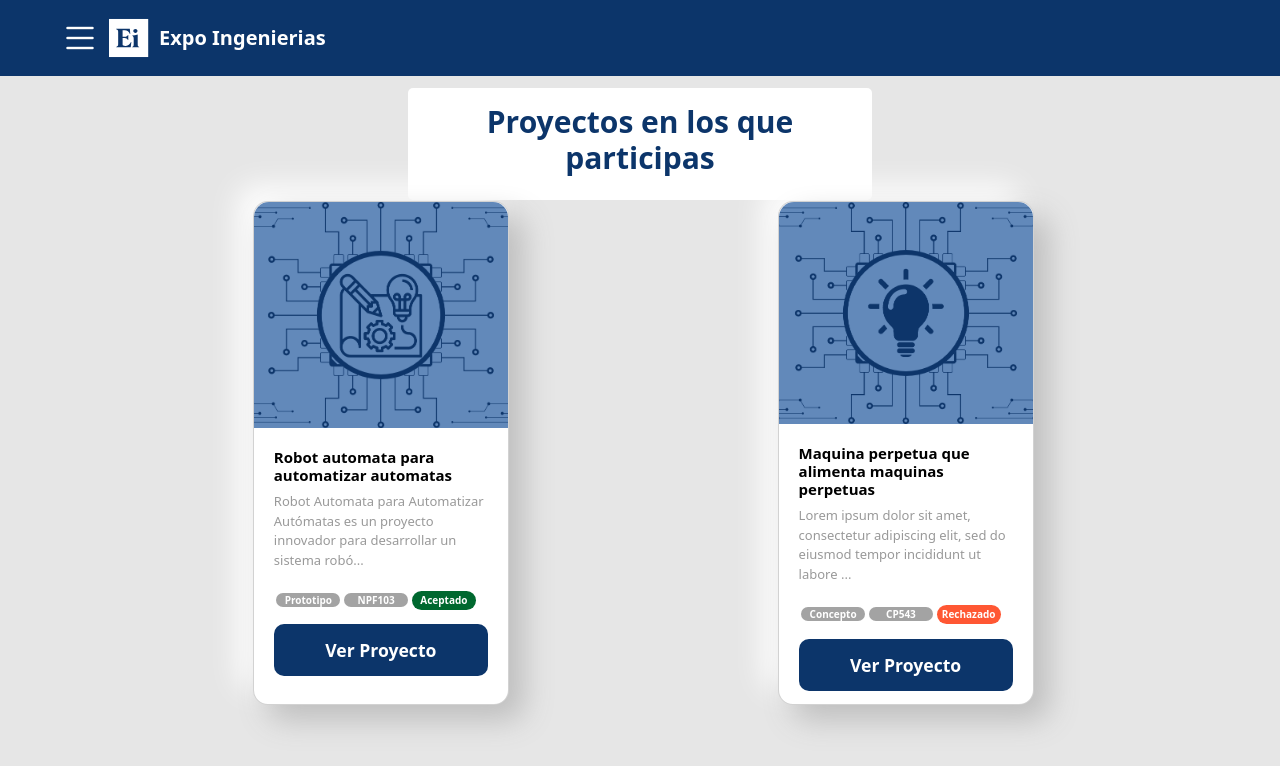
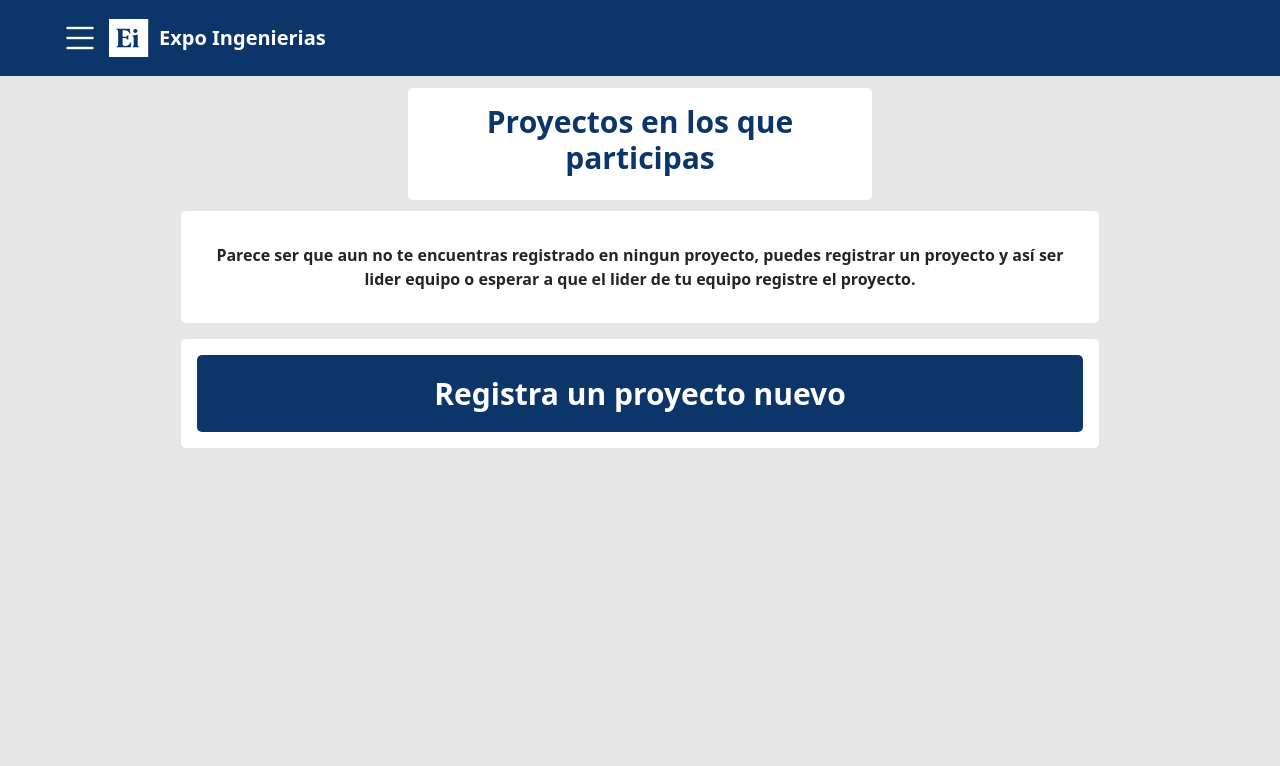
Before and after one commit to GerryDH2807/FrontEnd-ExpoIngenierias, a React (Create React App) app: page /projselection in a window 1280 px wide. Shown: the top 766 px of the page. Built offline with nearby package versions, Linux system fonts and the light colour scheme.

Commit message:
Nuevos cambios de la tarde

```diff
--- /dev/null
+++ b/src/BotonConfirmacion/ConfBot.css
@@ -0,0 +1,6 @@
+.ButtonContinue{
+
+    background-color: #0C356A;
+    border-color: #0C356A;
+    font-weight: bold;
+}
--- /dev/null
+++ b/src/BotonConfirmacion/ConfBot.js
@@ -0,0 +1,39 @@
+import './ConfBot.css'
+
+import Modal from 'react-bootstrap/Modal';
+import Button from 'react-bootstrap/Button';
+import { Link } from 'react-router-dom';
+import { useState } from 'react';
+
+export default function Usure({Path}) {
+    const [show, setShow] = useState(false);
+
+    const handleClose = () => setShow(false);
+    const handleShow = () => setShow(true);
+
+    return (
+      <>
+        <Button variant="primary" onClick={handleShow} className='ButtonRegister mt-3 btn-lg'>
+          Aceptar cambios
+        </Button>
+
+        <Modal
+          show={show}
+          onHide={handleClose}
+          backdrop="static"
+          keyboard={false}
+          centered
+        >
+          <Modal.Header closeButton>
+            <Modal.Title>Estas seguro de continuar?</Modal.Title>
+          </Modal.Header>
+          <Modal.Body className='centered-container h-100 d-flex justify-content-evenly'>
+              <Button  className='fw-bold' variant="secondary" onClick={handleClose}>
+                  Regresar
+              </Button>
+              <Link to={Path}><Button className='ButtonContinue' variant="primary">Continuar</Button></Link>
+          </Modal.Body>
+        </Modal>
+      </>
+    );
+  }
--- a/src/Inicio.js
+++ b/src/Inicio.js
@@ -26,7 +26,6 @@ import Actual from './ProyectosActuales/Actual.js';
 import ProjectEdition from './ProjEdition/ProjEdition.js';
 
 import ProjSelection from './ProjSelection/ProjSelection.js';
-
 
 
 import './Page.css';
@@ -73,13 +72,6 @@ function ToggleBar() {
           <hr />
           <nav>
             <div className='container'>
-              <div className='row m-2'>
-                <div className ='col-md-auto '>
-                  <Link to='/resumen' onClick={() => { handleClose(); setSection("Resumen"); }} class="bi bi-book-fill docu-icon2"></Link>
-                  <Link to='/resumen' className ="TextoValid2" onClick={() => { handleClose(); setSection("Resumen");}}>Resumen</Link>
-                </div>
-              </div>
-
               <div className='row m-2'>
                 <div className ='col-md-auto '>
                   <Link to='/projselection' onClick={() => { handleClose(); setSection("Mis Proyectos"); }} class="bi bi-boxes docu-icon2"></Link>
@@ -166,8 +158,8 @@ function App() {
 
       <Routes>
         <Route path='/resumen' element={<ProjResumeCont></ProjResumeCont>}></Route>
-        <Route path='/projselection' element={<ProjSelection></ProjSelection>}></Route>
-        <Route path='/extramaterial' element={""}></Route>
+        <Route path='/projselection' element={<ProjSelection ProjCheck={"False"}></ProjSelection>}></Route>
+        <Route path='/extramaterial' element={<RegisterCont></RegisterCont>}></Route>
         <Route path='/constancia' element={<Constancia></Constancia>}></Route>
         <Route path='/anuncios' element={<Announ></Announ>}></Route>
         <Route path='/mapa' element={""}></Route>
@@ -182,6 +174,8 @@ function App() {
 
         <Route path='/ProjRegister' element ={<ProjRegisterCont></ProjRegisterCont>}></Route>
 
+        <Route path='/Catalogo' element ={<Actual></Actual>}></Route>
+
       </Routes>
 
     </>
--- a/src/ProjEdition/ProjEdition.js
+++ b/src/ProjEdition/ProjEdition.js
@@ -1,12 +1,15 @@
 import { useState } from 'react';
-import Button from 'react-bootstrap/Button';
 import Col from 'react-bootstrap/Col';
 import Form from 'react-bootstrap/Form';
 import Row from 'react-bootstrap/Row';
 
 import { Link } from 'react-router-dom';
 
+import Usure from '../BotonConfirmacion/ConfBot'
+
 import "./ProjEdition.css"
+
+
 
 export default function ProjRegisterCont(){
     return (
@@ -135,7 +138,7 @@ function FormExample() {
                     </Form.Group>
                 </Row>
 
-                <center><Button type="submit" className='mt-4 btn-lg ButtonRegister'>Aceptar cambios</Button></center>
+                <center><Usure Path={'/resumen'}></Usure></center>
             </Form>
 
             <div className='container-fluid mb-4'>
--- a/src/ProjSelection/ProjSelection.css
+++ b/src/ProjSelection/ProjSelection.css
@@ -22,3 +22,23 @@
     flex-wrap: wrap;
     margin-bottom: 75px;
 }
+
+.NoProjContainer{
+    background-color: #ffffff;
+    border-radius: 5px;
+
+    width: 75%;
+
+}
+
+.BotonRegistrar{
+    background-color: #0C356A;
+    color: #ffffff;
+    font-weight: bolder;
+    border-radius: 5px;
+
+    font-size: 30px;
+
+    text-decoration: none;
+    align-content: center;
+}
--- a/src/ProjSelection/ProjSelection.js
+++ b/src/ProjSelection/ProjSelection.js
@@ -78,7 +78,7 @@ function CardCalif({ title, description, categoria, id_Proyecto, status }) {
   }
 
 
-export default function ProjSelection(){
+export default function ProjSelection({ProjCheck}){
     return(
 
         <>
@@ -91,6 +91,31 @@ export default function ProjSelection(){
             </div>
 
             <div className='container-fluid'>
+
+                {ProjCheck === "False" && (
+                    <>
+                        <div className='container-fluid  p-3'>
+                            <center>
+                                <div className='row p-3 m-3 NoProjContainer'>
+                                    <div className='col p-3'>
+                                        <p className='mb-0 fw-bold'>Parece ser que aun no te encuentras registrado en ningun proyecto, puedes registrar un proyecto y así ser lider equipo o esperar a que el lider de tu equipo registre el proyecto.</p>
+                                    </div>
+                                </div>
+                            </center>
+
+                            <center>
+                                <div className='row p-3 m-3 NoProjContainer'>
+                                    <Link to={'/projregister'}className='col BotonRegistrar p-3'>
+                                        Registra un proyecto nuevo
+                                    </Link>
+                                </div>
+                            </center>
+                        </div>
+                    </>
+
+                )}
+
+                {ProjCheck === "True" && (
                     <div className='row d-flex flex-col justify-content-evenly'>
 
                         <CardCalif
@@ -111,6 +136,7 @@ export default function ProjSelection(){
 
 
                     </div>
+                )}
             </div>
         </>
 
--- a/src/StudentRegister/StudentRegister.css
+++ b/src/StudentRegister/StudentRegister.css
@@ -41,6 +41,13 @@
     border-color: #406eaa;
     font-weight: bold;
     font-size: 25px;
+    text-decoration: none;
+    color: #ffffff;
+
+    border-radius: 5px;
+
+    width: 250;
+
 }
 
 .IconBack{
--- a/src/StudentRegister/StudentRegister.js
+++ b/src/StudentRegister/StudentRegister.js
@@ -76,7 +76,7 @@ export default function FormStudent() {
                         </Form.Group>
                     </Row>
 
-                    <center><Button type="submit" className='mt-4 btn-lg ButtonRegister'>Registrar estudiante</Button></center>
+                    <center><Link to={'/projregister'} type="submit" className='mt-4 btn-lg ButtonRegister'>Registrar estudiante</Link></center>
                 </Form>
 
                 <div className='container-fluid mb-4'>
```
Lines whose indentation alone changed are shown as unchanged.
